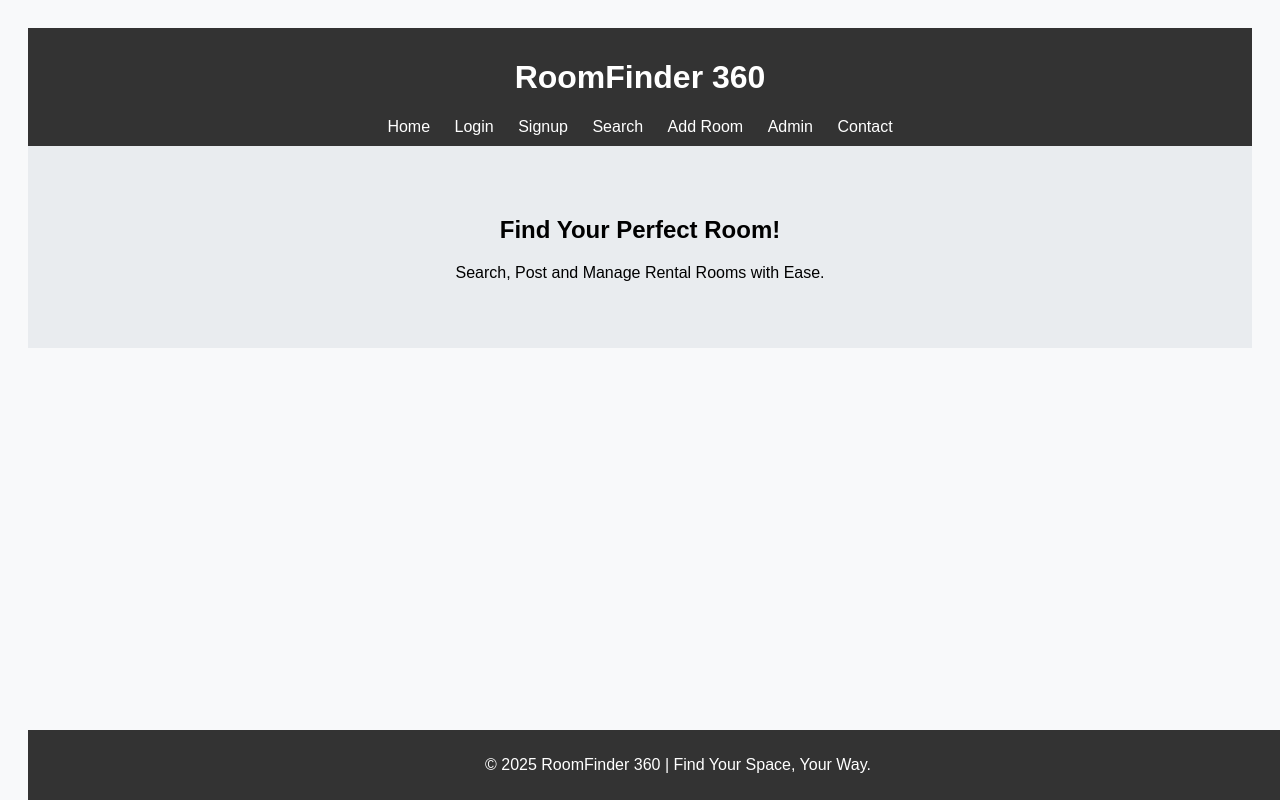
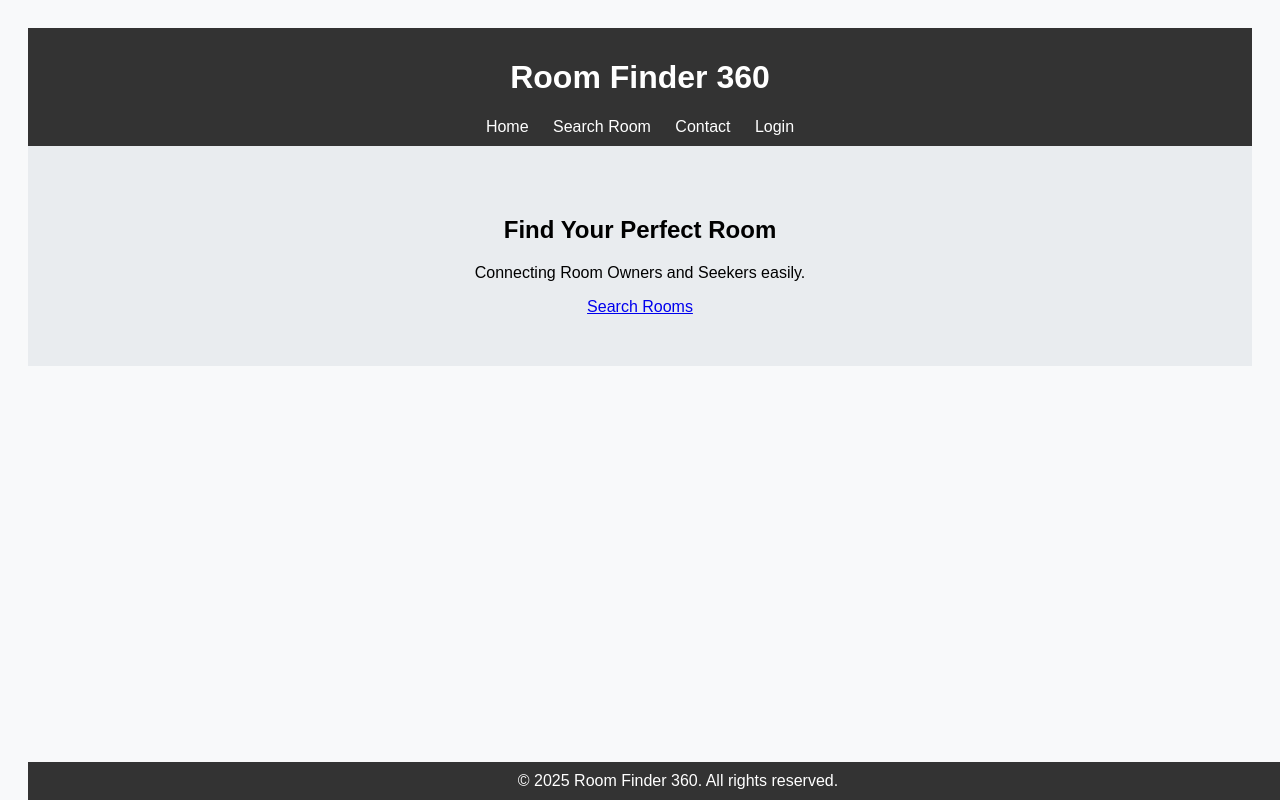
Before and after one commit to keshav8982/RoomFinder360, a plain HTML site: page index.html in a window 1280 px wide. Drawn offline with Linux system fonts and the light colour scheme; files that its build step writes are made by us from their sources.

Commit message:
Update index.html

```diff
--- a/index.html
+++ b/index.html
@@ -2,28 +2,28 @@
 <html lang="en">
 <head>
     <meta charset="UTF-8">
-    <title>RoomFinder 360 - Home</title>
-    <link rel="stylesheet" href="css/style.css">
+    <title>Room Finder 360</title>
+    <link rel="stylesheet" href="style.css">
 </head>
 <body>
     <header>
-        <h1>RoomFinder 360</h1>
+        <h1>Room Finder 360</h1>
         <nav>
             <a href="index.html">Home</a>
+            <a href="search.html">Search Room</a>
+            <a href="contact.html">Contact</a>
             <a href="login.html">Login</a>
-            <a href="signup.html">Signup</a>
-            <a href="search.html">Search</a>
-            <a href="add-room.html">Add Room</a>
-            <a href="admin.html">Admin</a>
-            <a href="contact.html">Contact</a>
         </nav>
     </header>
+
     <section class="hero">
-        <h2>Find Your Perfect Room!</h2>
-        <p>Search, Post and Manage Rental Rooms with Ease.</p>
+        <h2>Find Your Perfect Room</h2>
+        <p>Connecting Room Owners and Seekers easily.</p>
+        <a href="search.html" class="btn">Search Rooms</a>
     </section>
+
     <footer>
-        <p>&copy; 2025 RoomFinder 360 | Find Your Space, Your Way.</p>
+        &copy; 2025 Room Finder 360. All rights reserved.
     </footer>
 </body>
 </html>
```
